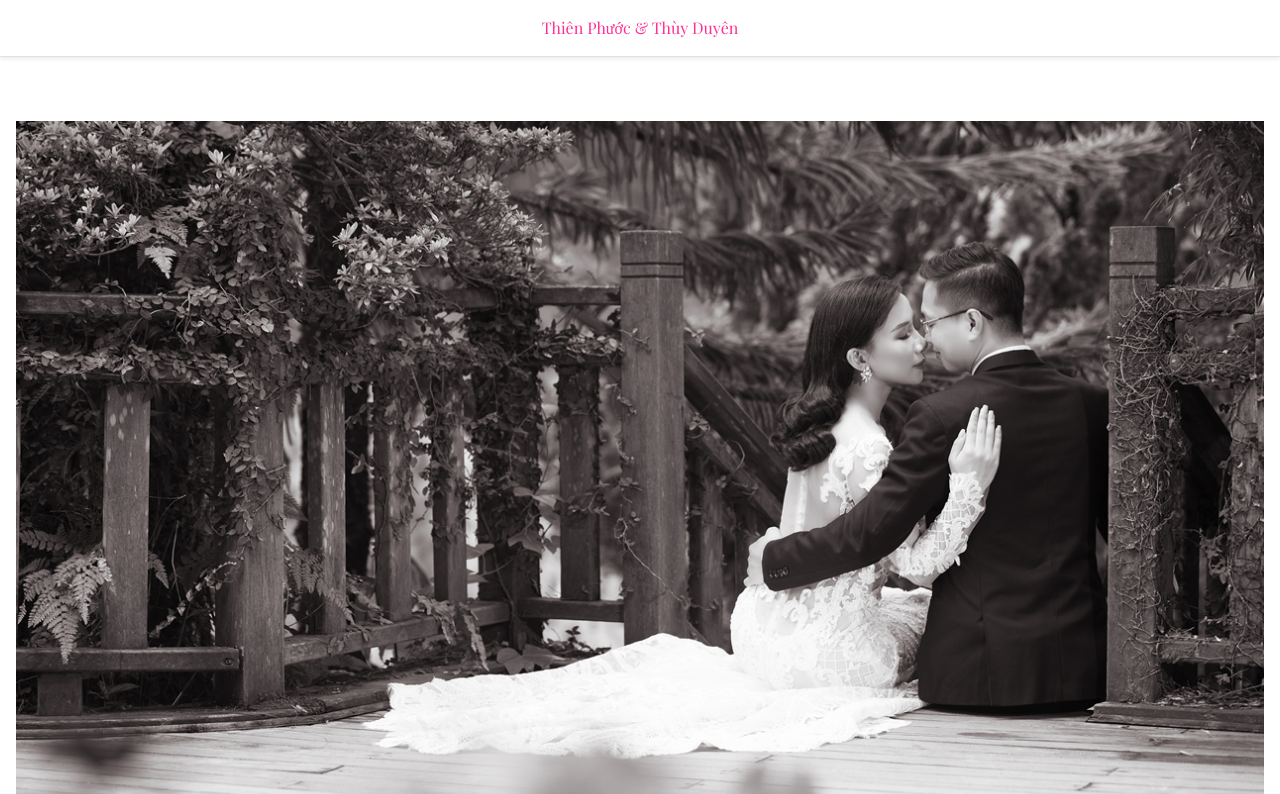
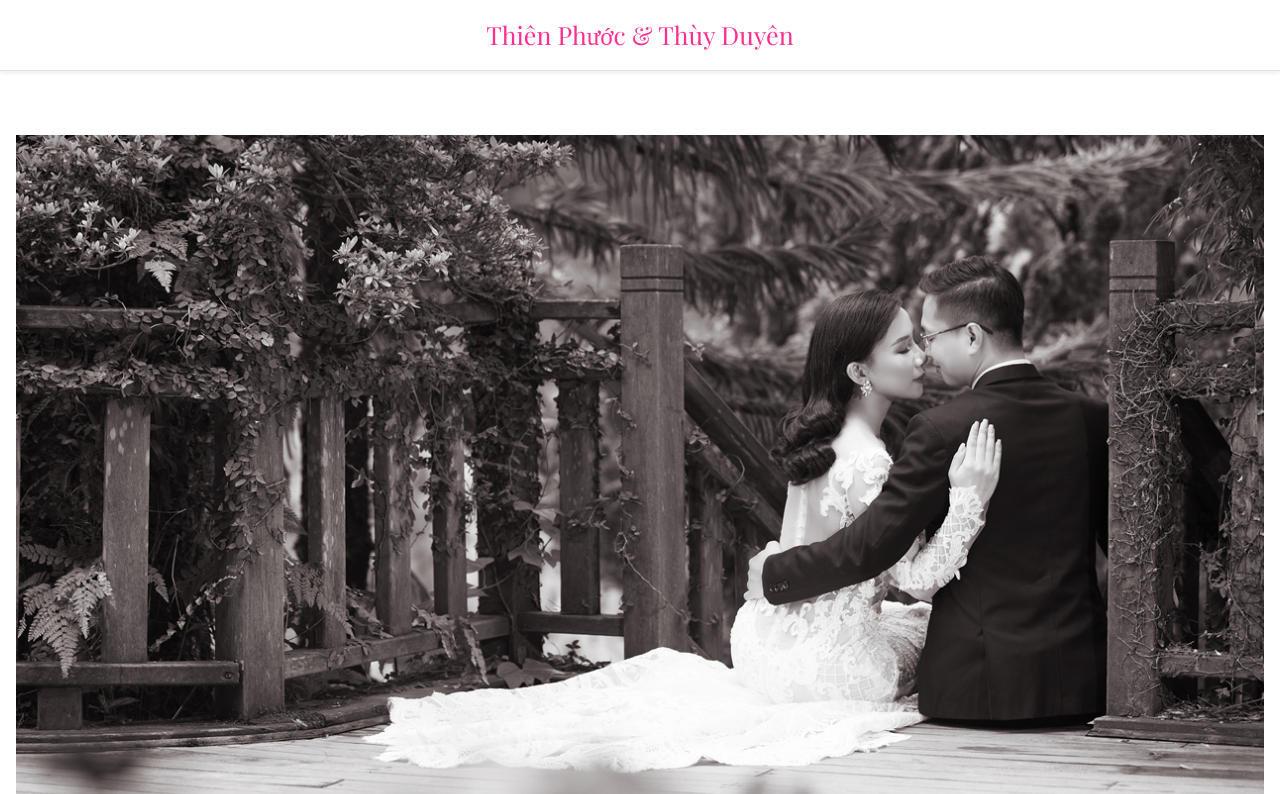
Before and after one commit to axlrose11/axlrose11.github.io, a plain HTML site: page index.html in a window 1280 px wide. Shown: the top 794 px of the page. Drawn offline with nearby package versions, Linux system fonts and the light colour scheme.

Commit message:
Add files via upload

```diff
--- a/assets/css/style.css
+++ b/assets/css/style.css
@@ -97,6 +97,12 @@ button:focus {
   color: #ff2f92
 }
 
+@media (min-width: 768px) {
+  .site-heading {
+    font-size: 25px;
+  }
+}
+
 .p_120 {
   padding-top: 120px;
   padding-bottom: 120px;
```
